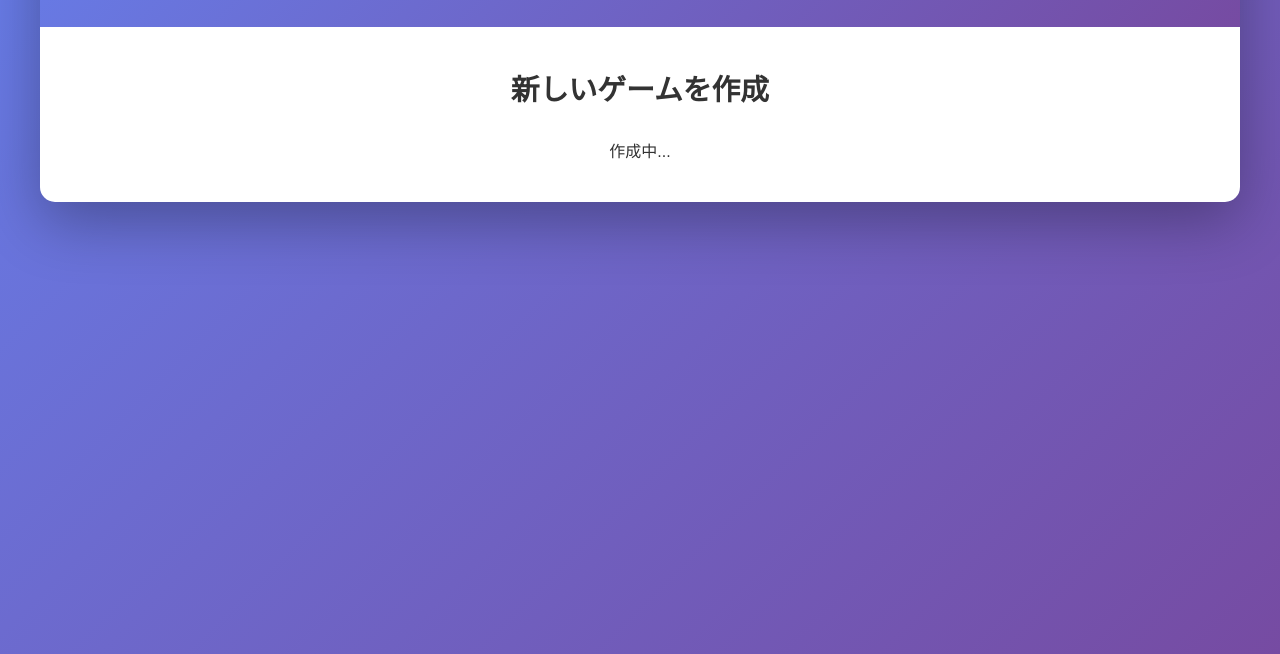
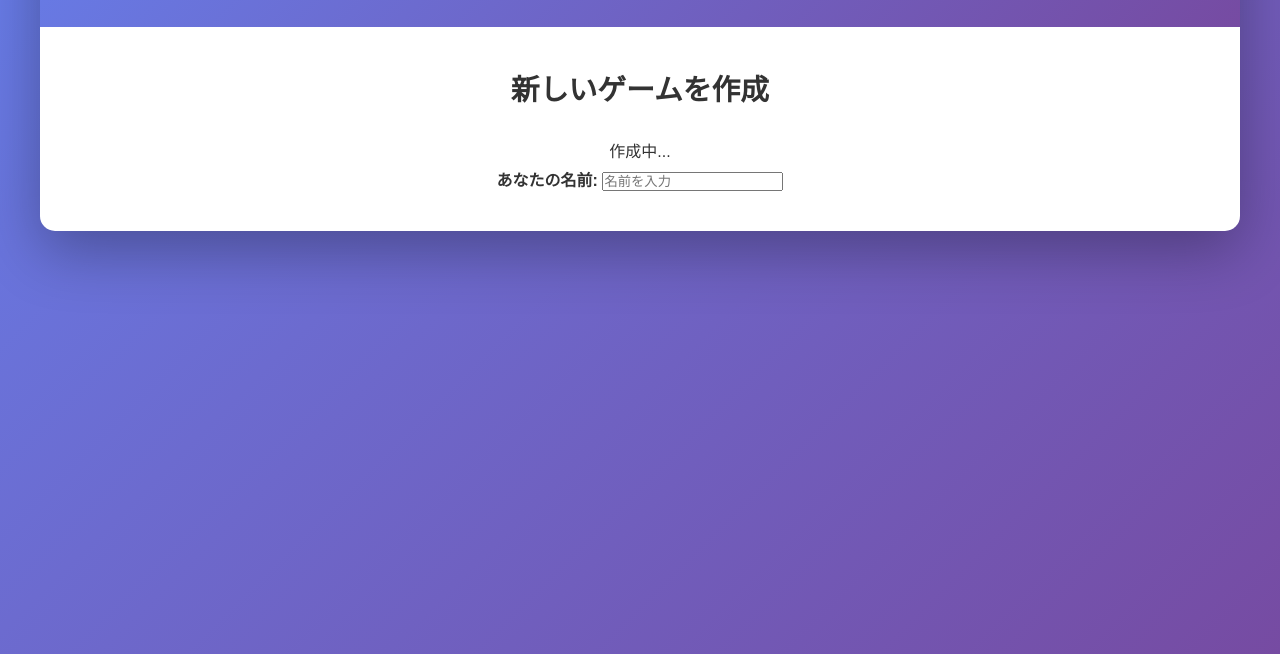
Before and after one commit to cyokocake/test, a website: page public/index.html in a window 1280 px wide. Both pictures are taken after a click on the button "新しいゲームを作成". Shown: the part 146-800 px from the top of the page. Drawn offline with Linux system fonts and the light colour scheme; no server answers.

Commit message:
Update index.html

```diff
--- a/public/index.html
+++ b/public/index.html
@@ -34,6 +34,8 @@
             <div class="screen-content">
                 <h2>新しいゲームを作成</h2>
                 <p>作成中...</p>
+                <label for="playerNameInput"><strong>あなたの名前:</strong></label>
+                <input type="text" id="playerNameInput" placeholder="名前を入力" style="margin-top: 10px;">
                 <div id="roomInfoDisplay" style="display: none; margin-top: 20px;">
                     <p><strong>ルームID:</strong></p>
                     <div class="room-id-box">
@@ -71,6 +73,8 @@
                 <h2>ゲームに参加</h2>
                 <div class="input-group">
                     <label>ルームID:</label>
+                    <label for="joinPlayerNameInput"><strong>あなたの名前:</strong></label>
+                    <input type="text" id="joinPlayerNameInput" placeholder="名前を入力" style="margin-bottom: 10px;">
                     <input type="text" id="joinRoomIdInput" placeholder="ルームIDを入力" maxlength="8">
                     <button class="btn btn-primary" onclick="joinRoom()">参加</button>
                     <button class="btn btn-secondary" onclick="backToRoomSelect()">戻る</button>
```
